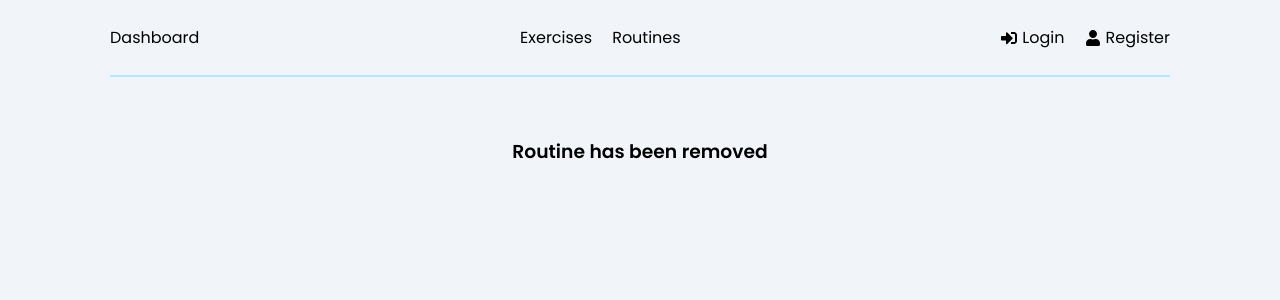
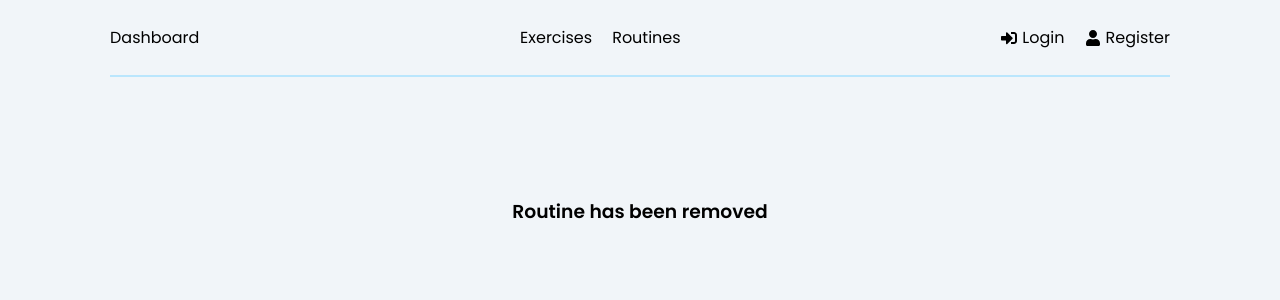
Before and after one commit to moodiesam/workout-app, a React (Create React App) app in the folder frontend/: page /routine/1 in a window 1280 px wide. Shown: the top 300 px of the page. Built offline with nearby package versions, Linux system fonts and the light colour scheme.

Commit message:
pull save-routine into seperate component and add to routineDetail page

```diff
--- a/frontend/src/components/RoutineItem.jsx
+++ b/frontend/src/components/RoutineItem.jsx
@@ -2,6 +2,7 @@ import { Link } from "react-router-dom"
 import { useSelector, useDispatch } from "react-redux"
 import { saveRoutine } from '../features/auth/authSlice'
 import { deleteRoutine } from "../features/routines/routineSlice"
+import SaveRoutine from "./SaveRoutine"
 
 function RoutineItem({ routine }) {
     // Check if user is admin. and if so, add edit/delete buttons to exercises
@@ -9,25 +10,6 @@ function RoutineItem({ routine }) {
     const dispatch = useDispatch()
 
     const { user } = useSelector((state) => state.auth)
-
-    const onSave = e => {
-        e.preventDefault()
-
-        const result = user.savedWorkouts.filter((workout) => workout._id === routine._id)
-
-        if(result[0]) {
-            alert("Routine already saved to profile")
-        } else {
-            let updatedRoutines = user.savedWorkouts.map((workout) => workout._id)
-            updatedRoutines.push(routine._id)
-
-            const newRoutine = {
-                savedWorkouts: updatedRoutines
-            }
-
-            dispatch(saveRoutine(newRoutine))
-        }
-    }
 
     const onDelete = e => {
         e.preventDefault()
@@ -44,7 +26,7 @@ function RoutineItem({ routine }) {
                 <p>{routine.description}</p>
                 <p>Duration: {routine.duration} minutes</p>
                 <div className="actions">
-                    <button onClick={onSave} className="btn-action">Save Routine</button>
+                    <SaveRoutine routineId={routine._id} />
                     {user.id === "665f23b546e245811adb697f" ? (
                         <button onClick={onDelete} className="btn-action">Delete Routine</button>
                     ) : (<></>)}
--- /dev/null
+++ b/frontend/src/components/SaveRoutine.jsx
@@ -0,0 +1,34 @@
+import { useDispatch, useSelector } from "react-redux"
+import { saveRoutine } from '../features/auth/authSlice'
+
+
+function SaveRoutine({routineId}) {
+    const dispatch = useDispatch()
+
+    const { user } = useSelector((state) => state.auth)
+
+    const onSave = e => {
+        e.preventDefault()
+
+        const result = user.savedWorkouts.filter((workout) => workout._id === routineId)
+
+        if(result[0]) {
+            alert("Routine already saved to profile")
+        } else {
+            let updatedRoutines = user.savedWorkouts.map((workout) => workout._id)
+            updatedRoutines.push(routineId)
+
+            const newRoutine = {
+                savedWorkouts: updatedRoutines
+            }
+
+            dispatch(saveRoutine(newRoutine))
+        }
+    }
+
+    return <>
+        <button onClick={onSave} className="btn-action">Save Routine</button>
+    </>
+}
+
+export default SaveRoutine
--- a/frontend/src/index.css
+++ b/frontend/src/index.css
@@ -114,6 +114,17 @@ h3 {
   flex-direction: column;
   justify-content: space-between;
   align-items: center;
+}
+
+.routineDetails {
+  display: flex;
+  flex-direction: column;
+  gap: 20px;
+}
+
+.routineDetails button {
+  width: 150px;
+  align-self: center;
 }
 
 .routine button {
--- a/frontend/src/pages/Exercises.jsx
+++ b/frontend/src/pages/Exercises.jsx
@@ -28,7 +28,7 @@ function Exercises() {
         return () => {
             dispatch(reset())
         }
-    }, [dispatch, navigate, isError, message, user])
+    }, [dispatch, navigate, user])
 
     if(isLoading) {
         return <Spinner />
--- a/frontend/src/pages/RoutineDetails.jsx
+++ b/frontend/src/pages/RoutineDetails.jsx
@@ -2,6 +2,7 @@ import { useEffect } from "react";
 import { useSelector, useDispatch } from "react-redux";
 import { Link, useParams } from "react-router-dom";
 import Spinner from "../components/Spinner";
+import SaveRoutine from "../components/SaveRoutine";
 import { getRoutine, resetRoutines } from "../features/routines/routineSlice";
 
 function Routine() {
@@ -28,9 +29,10 @@ function Routine() {
 
     return <>
         <section className="content">
+            <div className="routineDetails">
             <h1>{routines.title}</h1>
             <h3>{routines.description}</h3>
-            {routines.exercises ? (
+            {routines.exercises ? (<>
                     <ol className="exerciseList">
                         {routines.exercises.map((exercise) => (
                                 <li className="exerciseListItem" key={exercise._id}>
@@ -40,7 +42,10 @@ function Routine() {
                                 </li>
                         ))}
                     </ol>
+                    <SaveRoutine routineId={routines._id} />
+                </>
             ) : (<h3>Routine has been removed</h3>)}
+            </div>
         </section>
     </>
 }
```
Lines whose indentation alone changed are shown as unchanged.
